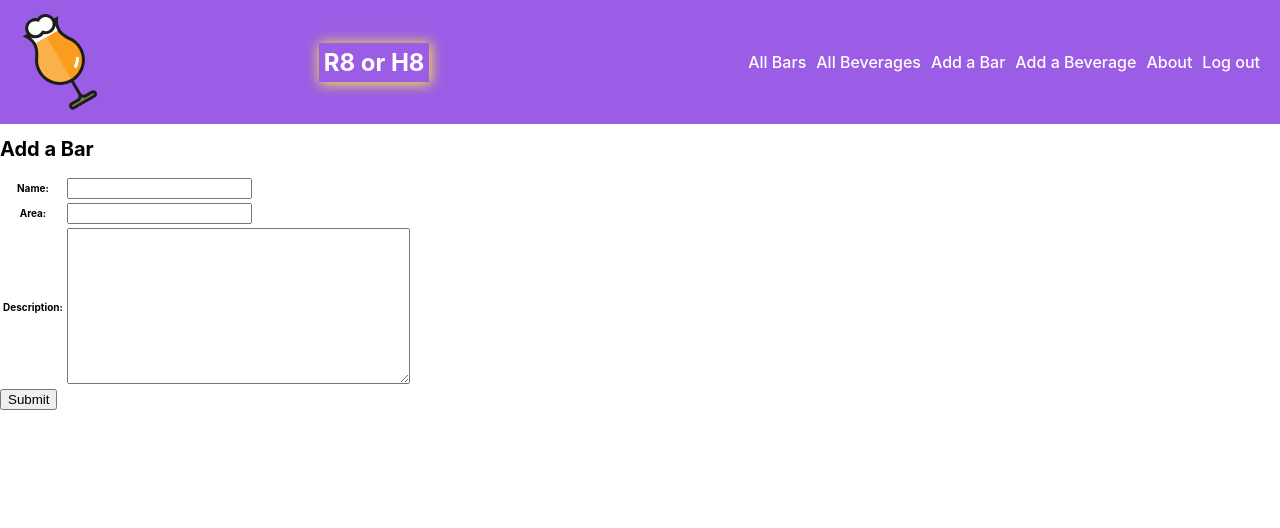
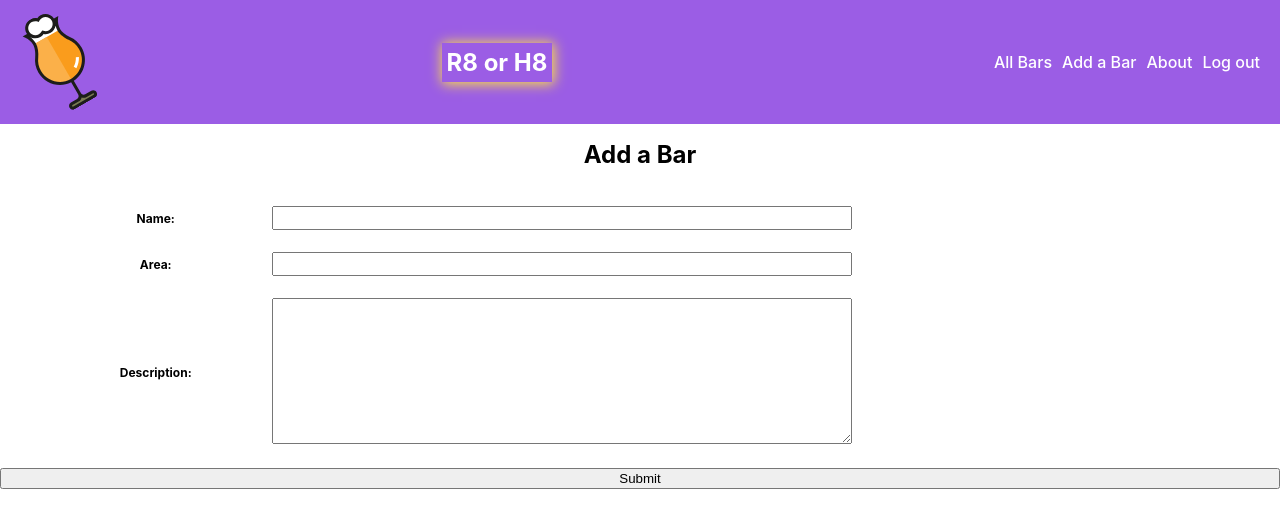
Before and after one commit to jdiffy47/r8-or-h8, a Django app: page /bars/create/ in a window 1280 px wide. Shown: the top 528 px of the page. Run offline with Django 4.2, Linux system fonts and the light colour scheme; the visitor is signed in with stand-in values (Sample User, id 1); parts of the project's set-up code (start-up, migrations or seed data) failed here and were passed over.

Commit message:
remove beverages model

```diff
--- a/main_app/admin.py
+++ b/main_app/admin.py
@@ -1,6 +1,6 @@
 from django.contrib import admin
-from .models import Bar, Rating, Beverage
+from .models import Bar, Rating
 # Register your models here.
 admin.site.register(Bar)
 admin.site.register(Rating)
-admin.site.register(Beverage)
+# admin.site.register(Beverage)
--- a/main_app/models.py
+++ b/main_app/models.py
@@ -12,21 +12,21 @@ RATES = (
 )
 
 
-class Beverage(models.Model):
-  name = models.CharField(max_length=50)
-  dankness = models.CharField(max_length=50)
+# class Beverage(models.Model):
+#   name = models.CharField(max_length=50)
+#   dankness = models.CharField(max_length=50)
 
-  def __str__(self):
-    return self.name
+#   def __str__(self):
+#     return self.name
 
-  def get_absolute_url(self):
-    return reverse('beverages_detail', kwargs={'pk': self.id})
+#   def get_absolute_url(self):
+#     return reverse('beverages_detail', kwargs={'pk': self.id})
 
 class Bar(models.Model):
   name = models.CharField(max_length=100)
   area = models.CharField(max_length=100)
   description = models.TextField(max_length=250)
-  beverages = models.ManyToManyField(Beverage)
+  # beverages = models.ManyToManyField(Beverage)
   user = models.ForeignKey(User, on_delete=models.CASCADE)
 
   def __str__(self):
--- a/main_app/static/css/beverages/beverage-index.css
+++ b/main_app/static/css/beverages/beverage-index.css
@@ -1,4 +1,4 @@
-.bev-list-container {
+/* .bev-list-container {
   display: flex;
   justify-content: center;
   align-items: center;
@@ -31,4 +31,4 @@
 
 .bev-list-title {
   font-size: x-large;
-}
+} */
--- a/main_app/static/css/form.css
+++ b/main_app/static/css/form.css
@@ -1,20 +1,29 @@
-/* .form-container {
+.add-bar-title {
+  text-align: center;
+  font-size: larger;
+}
+
+
+.form-container {
   display: flex;
   flex-direction: column;
   width: 100%;
+  font-size: larger;
 }
 
 table {
   padding: 0 40px;
   width: 100%;
+  border-spacing: 0 20px;
 }
 
 
-td {
-  max-width: 60%;
+td>* {
+  width: 60%;
+  padding: 2px 4px;
+  font-size: larger;
 }
 
-button {
-  align-self: flex-end;
-  margin-right: 40px;
-} */
+
+.btn {
+}
--- a/main_app/templates/base.html
+++ b/main_app/templates/base.html
@@ -25,9 +25,9 @@
     <ul>
       {% if user.is_authenticated %}
         <li><a href="{% url 'bars_index' %}">All Bars</a></li>
-        <li><a href="{% url 'beverages_index' %}">All Beverages</a></li>
+        {% comment %} <li><a href="{% url 'beverages_index' %}">All Beverages</a></li> {% endcomment %}
         <li><a href="{% url 'bars_create' %}">Add a Bar</a></li>
-        <li><a href="{% url 'beverages_create' %}">Add a Beverage</a></li>
+        {% comment %} <li><a href="{% url 'beverages_create' %}">Add a Beverage</a></li> {% endcomment %}
         <li><a href="{% url 'about' %}">About</a></li>
         <li><a href="{% url 'logout' %}">Log out</a></li>
       {% else %}
--- a/main_app/templates/main_app/bar_form.html
+++ b/main_app/templates/main_app/bar_form.html
@@ -6,7 +6,7 @@
 {% endblock %}
 
 {% block content %}
-<div>
+<div class="add-bar-title">
     {% if bar %}
       <h1>Edit {{ bar.name }}</h1>
     {% else %}
@@ -18,7 +18,6 @@
     <table>
       {{ form.as_table }}
     </table>
-  <button type="submit">Submit</button>
+    <button type="submit" class="btn">Submit</button>
   </form>
-
 {% endblock %}
--- a/main_app/templates/main_app/beverage_confirm_delete.html
+++ b/main_app/templates/main_app/beverage_confirm_delete.html
@@ -1,4 +1,4 @@
-{% extends 'base.html' %}
+{% comment %} {% extends 'base.html' %}
 {% load static %}
 
 {% block content %}
@@ -19,4 +19,4 @@
   <button type="submit">Yes - Delete!</button>
 </form>
 
-{% endblock %}
+{% endblock %} {% endcomment %}
--- a/main_app/templates/main_app/beverage_form.html
+++ b/main_app/templates/main_app/beverage_form.html
@@ -1,4 +1,4 @@
-{% extends 'base.html' %}
+{% comment %} {% extends 'base.html' %}
 {% load static %}
 
 {% block head %}
@@ -22,4 +22,4 @@
     <button type="submit">Submit</button>
   </form>
 
-  {% endblock %}
+  {% endblock %} {% endcomment %}
--- a/main_app/templates/main_app/beverage_list.html
+++ b/main_app/templates/main_app/beverage_list.html
@@ -1,4 +1,4 @@
-{% extends 'base.html' %}
+{% comment %} {% extends 'base.html' %}
 {% load static %}
 
 {% block head %}
@@ -27,4 +27,4 @@
     {% endfor %}
 </section>
 </div>
-{% endblock %}
+{% endblock %} {% endcomment %}
--- a/main_app/urls.py
+++ b/main_app/urls.py
@@ -10,11 +10,11 @@ urlpatterns = [
   path('bars/<int:pk>/update', views.BarUpdate.as_view(), name='bars_update'),
   path('bars/<int:pk>/delete', views.BarDelete.as_view(), name='bars_delete'),
   path('bars/<int:bar_id>/add_rating/', views.add_rating, name='add_rating'),
-  path('bars/<int:bar_id>/assoc_beverage/<int:beverage_id>/', views.assoc_beverage, name='assoc_beverage'),
-  path('beverages/create/', views.BeverageCreate.as_view(), name='beverages_create'),
-  path('beverages/<int:pk>/', views.BeverageDetail.as_view(), name='beverages_detail'),
-  path('beverages/', views.BeverageList.as_view(), name='beverages_index'),
-  path('beverages/<int:pk>/update/', views.BeverageUpdate.as_view(), name='beverages_update'),
-  path('beverages/<int:pk>/delete/', views.BeverageDelete.as_view(), name='beverages_delete'),
   path('accounts/signup/', views.signup, name='signup')
 ]
+  # path('bars/<int:bar_id>/assoc_beverage/<int:beverage_id>/', views.assoc_beverage, name='assoc_beverage'),
+  # path('beverages/create/', views.BeverageCreate.as_view(), name='beverages_create'),
+  # path('beverages/<int:pk>/', views.BeverageDetail.as_view(), name='beverages_detail'),
+  # path('beverages/', views.BeverageList.as_view(), name='beverages_index'),
+  # path('beverages/<int:pk>/update/', views.BeverageUpdate.as_view(), name='beverages_update'),
+  # path('beverages/<int:pk>/delete/', views.BeverageDelete.as_view(), name='beverages_delete'),
--- a/main_app/views.py
+++ b/main_app/views.py
@@ -1,8 +1,8 @@
 from django.shortcuts import render, redirect
 from django.views.generic.edit import CreateView, UpdateView, DeleteView
-from .models import Bar, Beverage
+from .models import Bar
 from .forms import RatingForm
-from django.views.generic import ListView, DetailView
+# from django.views.generic import ListView, DetailView
 from django.contrib.auth.views import LoginView
 from django.contrib.auth import login
 from django.contrib.auth.forms import UserCreationForm
@@ -23,9 +23,9 @@ def bars_index(request):
 @login_required
 def bars_detail(request, bar_id):
   bar = Bar.objects.get(id=bar_id)
-  beverages_bar_doesnt_have = Beverage.objects.exclude(id__in = bar.beverages.all().values_list('id'))
+  # beverages_bar_doesnt_have = Beverage.objects.exclude(id__in = bar.beverages.all().values_list('id'))
   rating_form = RatingForm()
-  return render(request, 'bars/detail.html', { 'bar': bar, 'rating_form': rating_form, 'beverages': beverages_bar_doesnt_have })
+  return render(request, 'bars/detail.html', { 'bar': bar, 'rating_form': rating_form })
 
 def add_rating(request, bar_id):
   form = RatingForm(request.POST)
@@ -73,20 +73,20 @@ class BarDelete(LoginRequiredMixin, DeleteView):
   success_url = '/bars/'
   fields = ['name', 'area', 'description']
 
-class BeverageCreate(LoginRequiredMixin, CreateView):
-  model = Beverage
-  fields = '__all__'
+# class BeverageCreate(LoginRequiredMixin, CreateView):
+#   model = Beverage
+#   fields = '__all__'
 
-class BeverageList(LoginRequiredMixin, ListView):
-  model = Beverage
+# class BeverageList(LoginRequiredMixin, ListView):
+#   model = Beverage
 
-class BeverageDetail(LoginRequiredMixin, DetailView):
-  model = Beverage
+# class BeverageDetail(LoginRequiredMixin, DetailView):
+#   model = Beverage
 
-class BeverageUpdate(LoginRequiredMixin, UpdateView):
-  model = Beverage
-  fields = ['name', 'dankness']
+# class BeverageUpdate(LoginRequiredMixin, UpdateView):
+#   model = Beverage
+#   fields = ['name', 'dankness']
 
-class BeverageDelete(LoginRequiredMixin, DeleteView):
-  model = Beverage
-  success_url = '/beverages/'
+# class BeverageDelete(LoginRequiredMixin, DeleteView):
+#   model = Beverage
+#   success_url = '/beverages/'
```
Also changed, not shown: main_app/static/css/bars/bar-detail.css (+19 -4 lines), main_app/static/css/bars/bar-index.css (+13 -3 lines), main_app/static/css/beverages/beverage-detail.css (+24 -4 lines), main_app/templates/bars/detail.html (+6 -5 lines), main_app/templates/bars/index.html (+3 -5 lines), main_app/templates/main_app/beverage_detail.html (+8 -6 lines), r8orh8/settings.py (+4 -3 lines), main_app/migrations/0009_remove_bar_beverages_delete_beverage.py (added), main_app/static/images/background-yellow.jpg (added). Lines whose indentation alone changed are shown as unchanged.
